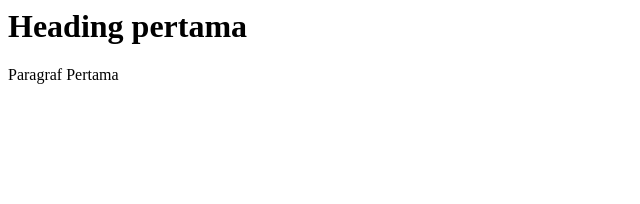
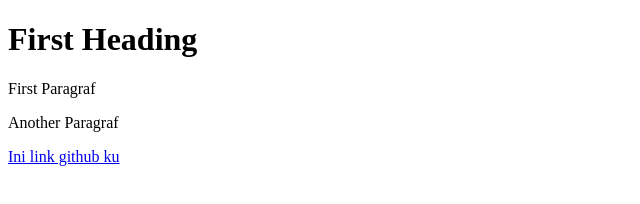
Before and after one commit to HDNN959/The-Web, a plain HTML site: page index.html in a window 1280 px wide. Shown: the whole page, without its empty margins (0-640 px from the left). Drawn offline with Linux system fonts and the light colour scheme.

Commit message:
mencantumkan link github

```diff
--- a/index.html
+++ b/index.html
@@ -1,11 +1,15 @@
-<html>
+<!DOCTYPE html>
+<html lang="en">
 <head>
     <meta charset="UTF-8">
     <meta name="viewport" content="width=device-width, initial-scale=1.0">
-    <title>Hello World!</title>
+    <title>Hello World</title>
 </head>
 <body>
-    <h1>Heading pertama</h1>
-    <p>Paragraf Pertama</p>
+    <h1>First Heading</h1>
+    <p>First Paragraf</p>
+    <p>Another Paragraf</p>
+    <a href="https://github.com/HDNN959">Ini link github ku</a>
 </body>
 </html>
+<html>
```
